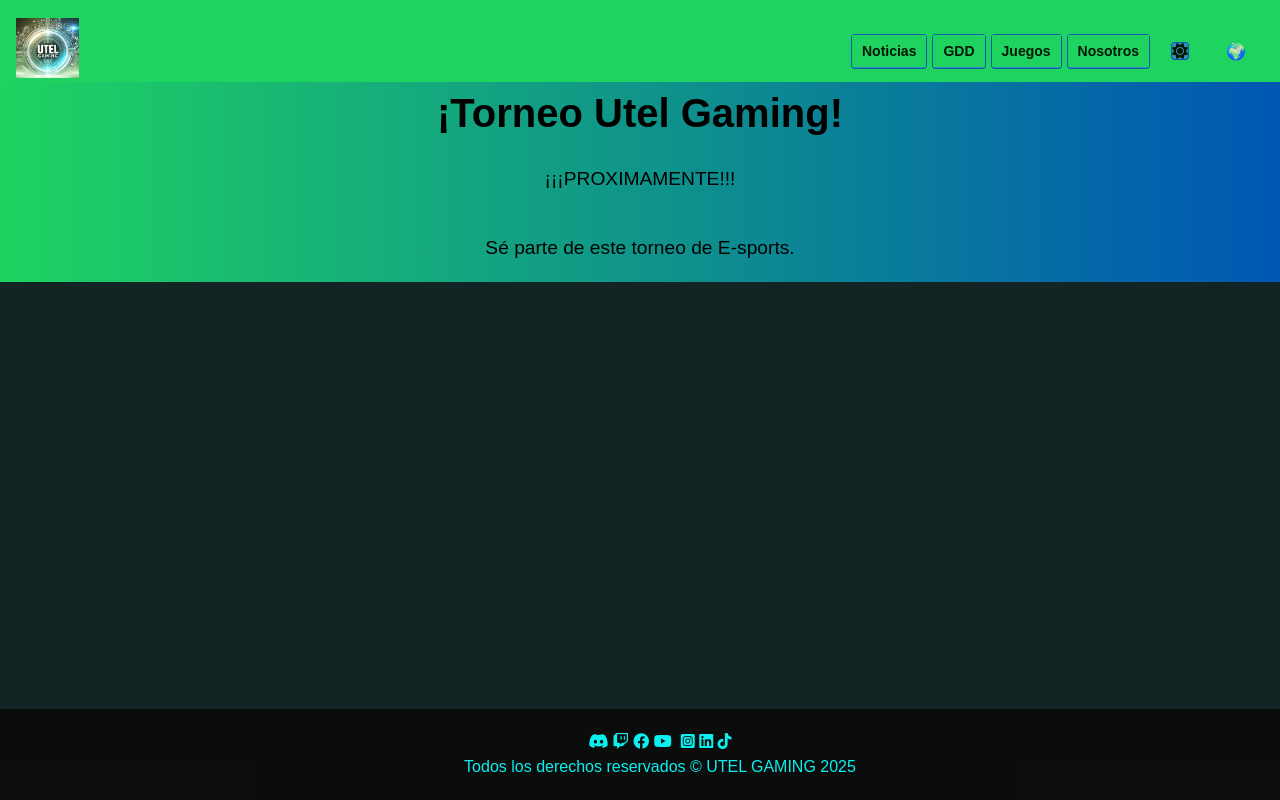
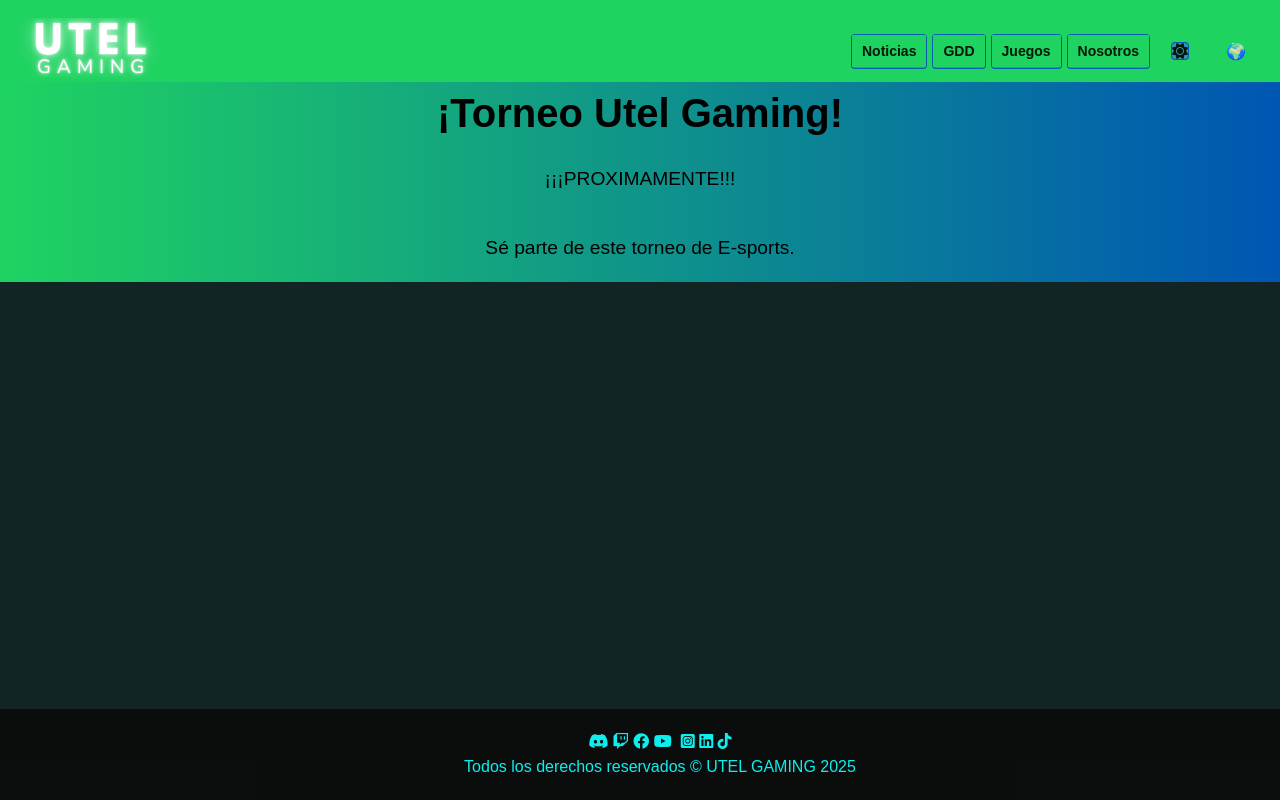
Before and after one commit to ERJUVAX/UTEL-GAMING, a plain HTML site: page torneos.html in a window 1280 px wide. Shown: the top 800 px of the page. Drawn offline with Linux system fonts and the light colour scheme.

Commit message:
Update torneos.html

```diff
--- a/torneos.html
+++ b/torneos.html
@@ -12,7 +12,7 @@
     <!-- Barra de navegación -->
     <header>
         <div class="logo">
-            <a href="../index.html"><img src="../Images/logo.png" alt="UTEL GAMING"></a>
+            <a href="../index.html"><img src="../Images/utel gaming logo.png" alt="UTEL GAMING"></a>
         </div>
         <nav>
             <ul>
```
